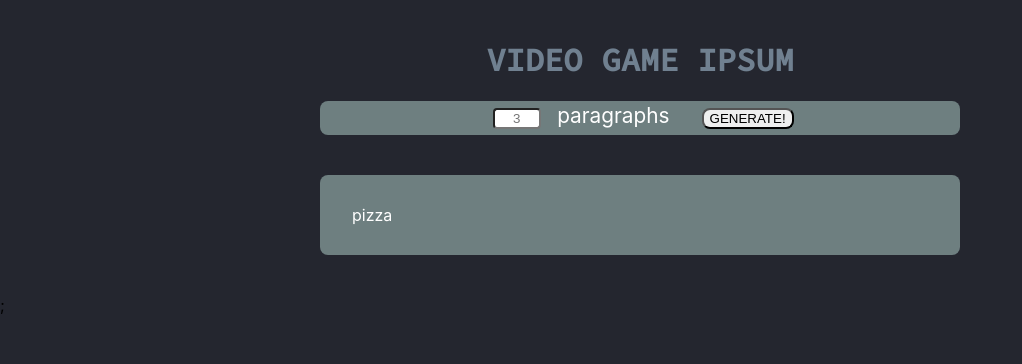
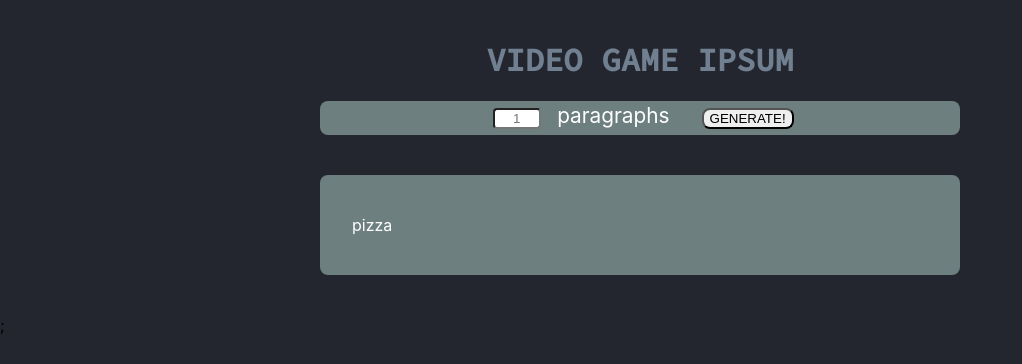
Before and after one commit to sanchito59/videogame_ipsum, a React (Create React App) app: page / in a window 1280 px wide. Shown: the top 364 px of the page, without its empty margins (0-1022 px from the left). Built offline with nearby package versions, Linux system fonts and the light colour scheme.

Commit message:
clean up console.logs, map ipsum paragraphs

```diff
--- a/src/App.js
+++ b/src/App.js
@@ -7,7 +7,7 @@ class App extends React.Component {
     super(props);
     this.state = {
       paragraphNumber: 1,
-      loremIpsum: 'pizza',
+      loremIpsum: ['pizza'],
       sampleIpsum: ["1-Up",
         "A",
         "AA",
@@ -211,7 +211,6 @@ class App extends React.Component {
 
   sentence = function (sentence, wordsPerSentence, shuffledIpsum) {
     for (let i = 0; i < wordsPerSentence; i++) {
-      console.log('wordsPerSentence loop: ', i)
       sentence.push(shuffledIpsum[i]);
       shuffledIpsum.shift();
     }
@@ -231,7 +230,6 @@ class App extends React.Component {
     } else {
       let finalIpsum = [];
       for (let i = 0; i < paragraphs; i++) {
-        console.log('paragraph loop: ', i)
         for (let i = 0; i < sentencesPerParagraph; i++) {
           this.sentence(sentence, wordsPerSentence, shuffledIpsum);
           let lastWordInSentence = sentence.pop() + ".";
@@ -248,7 +246,6 @@ class App extends React.Component {
       finalIpsum.push(loremParagraph.join(' '))
       finalIpsum = finalIpsum.join('')
       finalIpsum = finalIpsum.split('<br/>')
-      // finalIpsum = finalIpsum.replace(/['"]+/g, '')
       loremParagraph = [];
       this.setState({
         loremIpsum: finalIpsum
--- a/src/pages/components/Form.jsx
+++ b/src/pages/components/Form.jsx
@@ -39,7 +39,7 @@ export default function Form(props) {
     <>
       <IpsumForm action="" onSubmit={props.ipsumGeneration}>
         <Input
-          placeholder="3"
+          placeholder="1"
           type="text"
           onChange={props.handleIpsumGeneration}
         />
--- a/src/pages/components/Results.jsx
+++ b/src/pages/components/Results.jsx
@@ -18,16 +18,20 @@ const ResultsContainer = styled.div`
 
 const ResultsParagraph = styled.p`
   width: 90%;
-  margin: 0 auto;
+  margin: 10px auto;
   color: white;
 `;
 
 export default function Results(props) {
   const { loremIpsum } = props;
+  console.log(typeof loremIpsum);
+  console.log(loremIpsum);
   return (
     <>
       <ResultsContainer>
-        <ResultsParagraph>{loremIpsum}</ResultsParagraph>
+        {loremIpsum.map((paragraph, i) => {
+          return <ResultsParagraph key={i}>{paragraph}</ResultsParagraph>;
+        })}
       </ResultsContainer>
       ;
     </>
```
